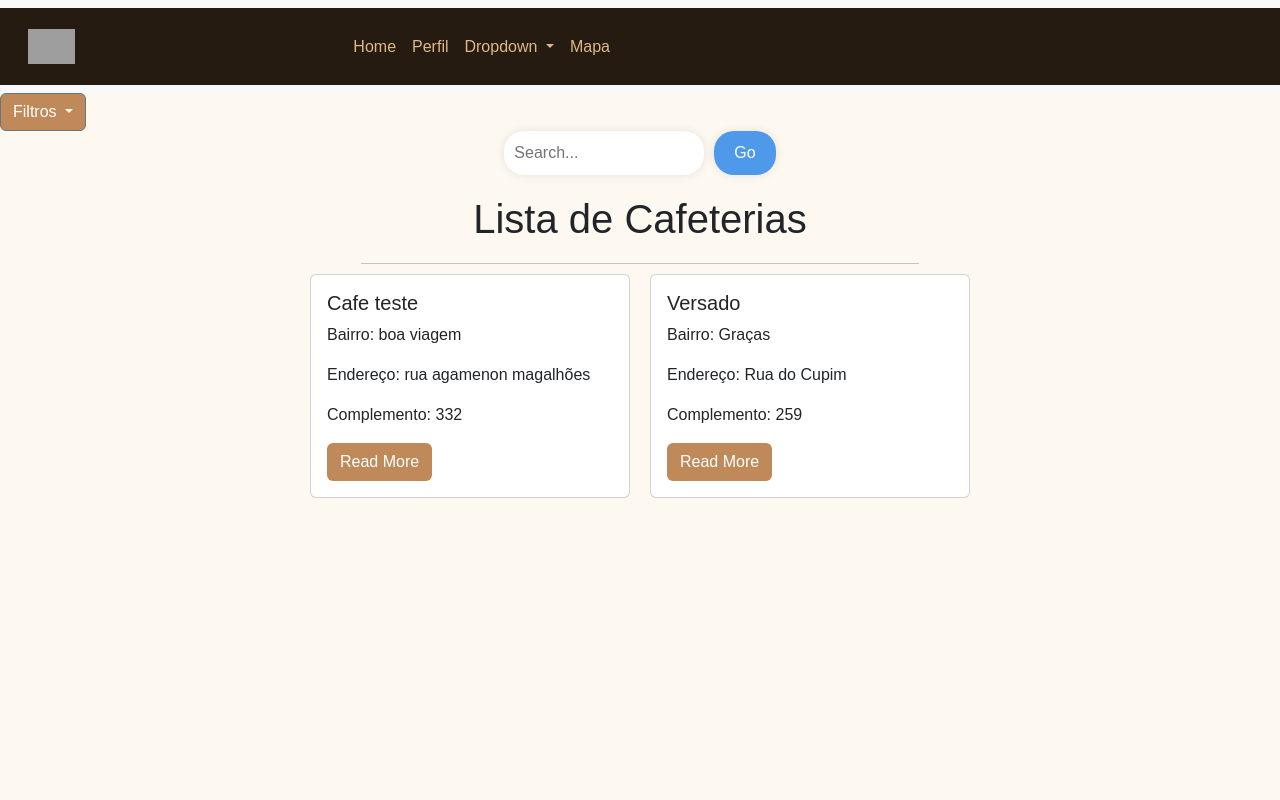
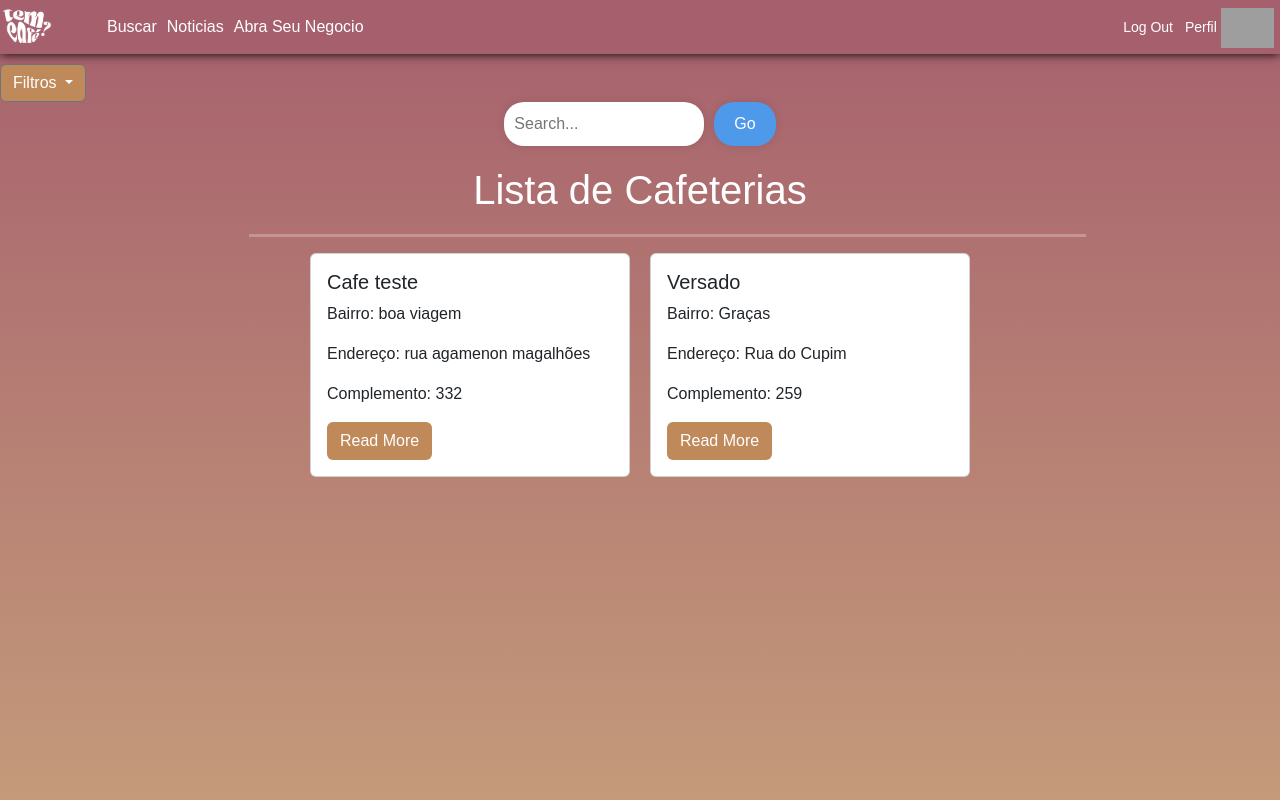
Before and after one commit to FelipeNMorgado/Tem_cafe, a Django app: page /busca/ in a window 1280 px wide. Run offline with Django 5.2, Linux system fonts and the light colour scheme; data comes from the database, SQL or seed files in the repository; both versions use the stored data as it was after the commit; parts of the project's set-up code (start-up, migrations or seed data) failed here and were passed over; some libraries are stand-ins or nearby versions; grey boxes are pictures that could not be loaded.

Commit message:
Atualizando tela de busca e consertando botão no menu

```diff
--- a/Ctem_cafe/templates/busca.html
+++ b/Ctem_cafe/templates/busca.html
@@ -14,8 +14,10 @@
 
 <style>
   body {
-    background-color: #fdf9f1;
+    background: linear-gradient(180deg, #A6606D, #C49A7A);
     font-family: Arial, Helvetica, sans-serif;
+    height: 100vh;
+    overflow-x: hidden;
   }
 
   /* Estilização dos cards */
@@ -44,6 +46,7 @@
   .header {
     text-align: center;
     margin-bottom: 20px;
+    color: white;
   }
 
   /* Estilização do conteúdo */
@@ -86,43 +89,88 @@
     background-color: blue;
   }
 
+  hr.custom {
+    border: none;        /* Remove a borda padrão */
+    height: 3px;         /* Define a altura da linha */
+    background-color: white; /* Define a cor de fundo da linha */
+    width: 75%;
+    margin-left: 15%;
+}
+
+.content-container {
+  display: flex;
+  flex-wrap: wrap;
+  gap: 20px;
+  justify-content: center;
+}
+
+.navbar{
+  display: flex;
+  justify-content: left;
+  background-color: #A6606D;
+  box-shadow: 0px 0px 10px black;
+  margin-bottom: 10px;
+  padding: 2px;
+}
+#logo{
+
+  max-width: 100px;
+  max-height: 100px;
+  width: 50%;
+  height: 50%;
+}
+a{
+ text-decoration: none;
+  color: white;
+}
+a:hover{
+  color: black ;
+}
+.group-item{
+  display: flex;
+  justify-content: space-between;
+}
+.item{
+  padding: 5px;
+}
+
+.perfil {
+  align-self: flex-end;
+  margin-left: auto; /* Força o alinhamento à direita */
+  padding-right: 20px; /* Adiciona um espaço entre o ícone e o conteúdo */
+  padding-bottom: 2px ;
+}
+
 </style>
 
 <body>
 
  <!-- BARRA DE NAVEGAÇÃO -->
- <nav class="navbar navbar-expand-lg bg-body-tertiary mt-0">
-    <div class="container-fluid">
-      <a class="navbar-brand" href="#"><img src="Logo.png" class="w-25 p-3"></a>
-      <button class="navbar-toggler" type="button" data-bs-toggle="collapse" data-bs-target="#navbarSupportedContent" aria-controls="navbarSupportedContent" aria-expanded="false" aria-label="Toggle navigation">
-        <span class="navbar-toggler-icon"></span>
-      </button>
-      <div class="collapse navbar-collapse" id="navbarSupportedContent">
-        <ul class="navbar-nav me-auto mb-2 mb-lg-0">
-          <li class="nav-item">
-            <a class="nav-link active" style="color: burlywood;" aria-current="page" href="{% url 'menu' %}">Home</a>
-          </li>
-          <li class="nav-item">
-            <a class="nav-link" style="color: burlywood;" href="{% url 'perfil_usuario' %}">Perfil</a>
-          </li>
-          <li class="nav-item dropdown">
-            <a class="nav-link dropdown-toggle" style="color: burlywood;" href="#" role="button" data-bs-toggle="dropdown" aria-expanded="true" >
-              Dropdown
-            </a>
-            <ul class="dropdown-menu" style="background-color: burlywood;">
-              <li><a class="dropdown-item" style="color: #261B11;" href="#">Action </a></li>
-              <li><a class="dropdown-item"  style="color: #261B11;" href="#">Another action</a></li>
-              <li><hr class="dropdown-divider"></li>
-              <li><a class="dropdown-item" style="color: #261B11;" href="#">Something else here</a></li>
-            </ul>
-          </li>
-          <li class="nav-item">
-            <a class="nav-link" style="color: burlywood;" href="{% url 'mapa' %}">Mapa</a>
-          </li>
-        </ul>
+ <header>
+  <nav class="navbar">
+      <div class="logo">
+          <a href="{% url 'menu'%}"><img  id="logo"src="{% static 'LOGO NOVA 7.png'%}" alt="Logo"></a>
       </div>
+      <div class="group-item ">
+        <div class="item">
+          <a href="{% url 'busca' %}">Buscar</a>
+        </div>
+        <div class="item">
+          <a href="{% url 'noticias'%}">Noticias</a>
+        </div>
+        <div class="item">
+          <a href="{% url 'cadastro'%}">Abra Seu Negocio</a>
+        </div>
+    </div>
+    <div class="perfil dropdown-header p-1">
+      <a href="{% url 'login' %}" class="m-2">Log Out</a>
+      <a href="{% url 'perfil_usuario' %}" id="imgDropdown" data-bs-toggle="dropdown" class="nav-icon pe-md-0" id="size">
+        Perfil
+        <img class="dropbtn" src="https://cdn-icons-png.freepik.com/512/64/64572.png" height="40" style="max-width: none;">
+      </a>
     </div>
   </nav>
+</header>
 <!-- FIM DA BARRA DE NAVEGAÇÃO-->
 
 
@@ -179,7 +227,7 @@
       <!-- Conteúdo das Cafeterias -->
       <div class="col-md-12"> <!-- Ajustado para 12 colunas -->
         <h1 class="header">Lista de Cafeterias</h1>
-        <hr class="hr-small">
+        <hr class="custom">
         <div class="content-container">
           <!-- Chamando os filtros -->
           <!-- Criando os cards das cafeterias -->
--- a/Ctem_cafe/templates/menu.html
+++ b/Ctem_cafe/templates/menu.html
@@ -262,7 +262,7 @@
     </div>
     <div class="perfil dropdown-header p-1">
       <a href="{% url 'login' %}" class="m-2">Log Out</a>
-      <a href="{% url 'perfil_usuario' %}" id="imgDropdown" data-bs-toggle="dropdown" class="nav-icon pe-md-0" id="size">
+      <a href="{% url 'perfil_usuario' %}" id="imgDropdown" class="nav-icon pe-md-0" id="size">
         Perfil
         <img class="dropbtn" src="https://cdn-icons-png.freepik.com/512/64/64572.png" height="40" style="max-width: none;">
       </a>
```
Also changed, not shown: db.sqlite3.
